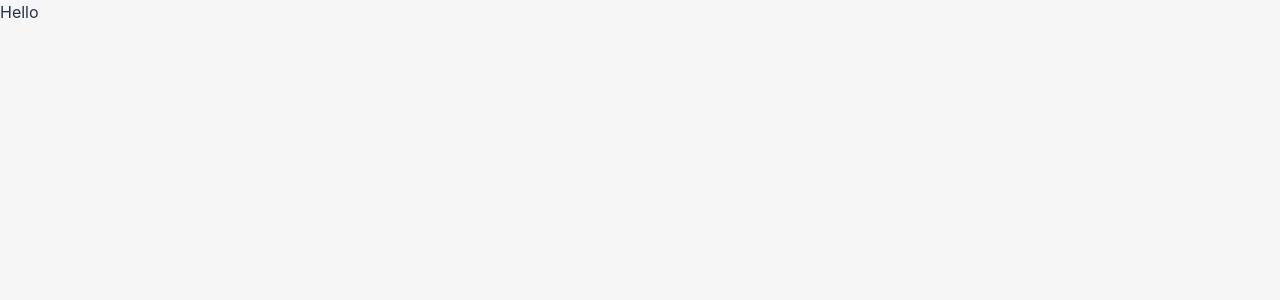
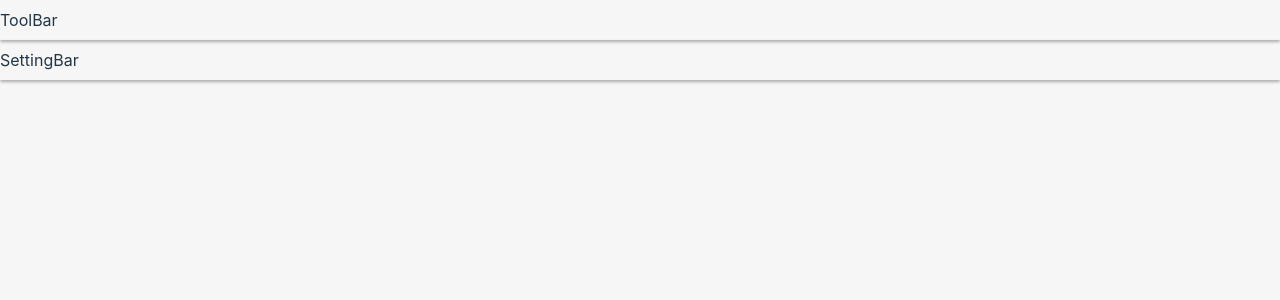
Before and after one commit to ihnatenkoo/Paint-Online, a React (Vite) app: page / in a window 1280 px wide. Shown: the top 300 px of the page. Built offline with nearby package versions, Linux system fonts and the light colour scheme.

Commit message:
Create ToolBar & SettingBar

```diff
--- a/src/App.jsx
+++ b/src/App.jsx
@@ -1,5 +1,13 @@
+import SettingBar from './components/SettingBar/SettingBar';
+import ToolBar from './components/ToolBar/ToolBar';
+
 const App = () => {
-	return <div>Hello</div>;
+	return (
+		<main>
+			<ToolBar />
+			<SettingBar />
+		</main>
+	);
 };
 
 export default App;
--- /dev/null
+++ b/src/components/SettingBar/SettingBar.jsx
@@ -0,0 +1,8 @@
+import React from 'react';
+import s from './SettingBar.module.scss';
+
+const SettingBar = () => {
+	return <section className={s.bar}>SettingBar</section>;
+};
+
+export default SettingBar;
--- /dev/null
+++ b/src/components/SettingBar/SettingBar.module.scss
@@ -0,0 +1,9 @@
+.bar {
+	height: 40px;
+	width: 100%;
+	display: flex;
+	align-items: center;
+	position: absolute;
+	top: 40px;
+	box-shadow: 0 2px 3px var(--gray-light);
+}
--- /dev/null
+++ b/src/components/ToolBar/ToolBar.jsx
@@ -0,0 +1,8 @@
+import React from 'react';
+import s from './ToolBar.module.scss';
+
+const ToolBar = () => {
+	return <section className={s.tool}>ToolBar</section>;
+};
+
+export default ToolBar;
--- /dev/null
+++ b/src/components/ToolBar/ToolBar.module.scss
@@ -0,0 +1,8 @@
+.tool {
+	height: 40px;
+	width: 100%;
+	display: flex;
+	align-items: center;
+	position: absolute;
+	box-shadow: 0 2px 3px var(--gray-light);
+}
--- a/src/index.scss
+++ b/src/index.scss
@@ -1,6 +1,7 @@
 :root {
 	--white: #ffffff;
 	--gray: #808080;
+	--gray-light: #afaeae;
 	--background-color: #f6f6f6;
 	font-family: Inter, system-ui, Avenir, Helvetica, Arial, sans-serif;
 	line-height: 1.5;
```
